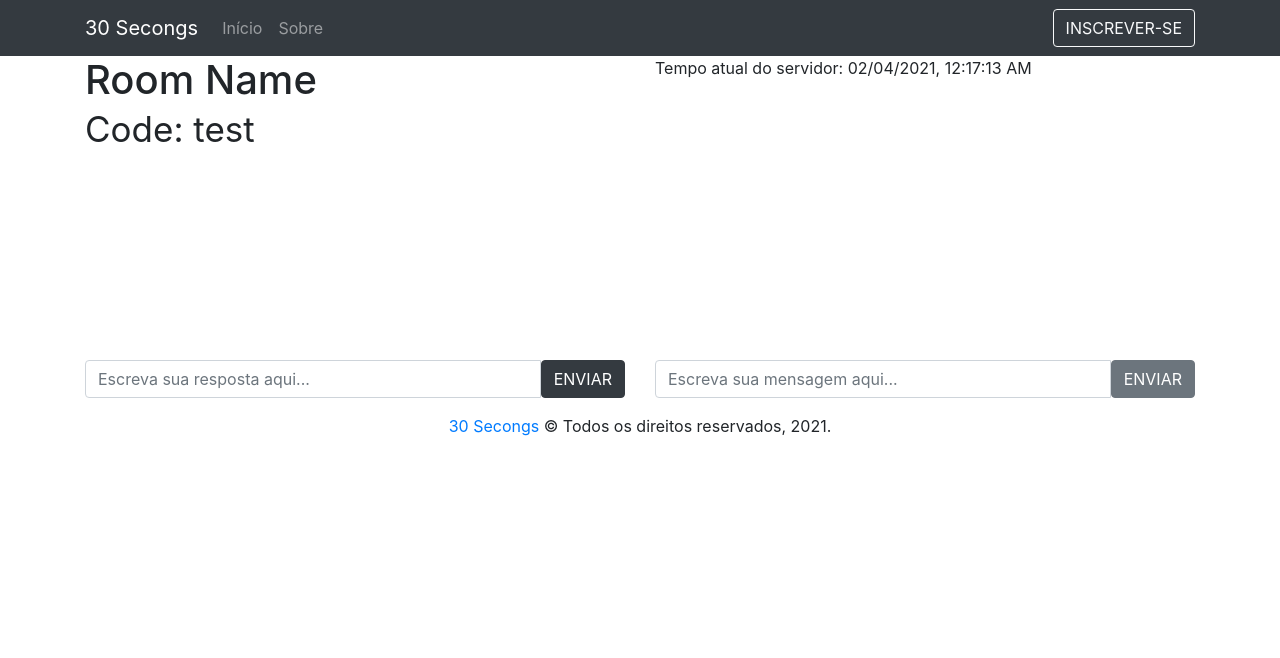
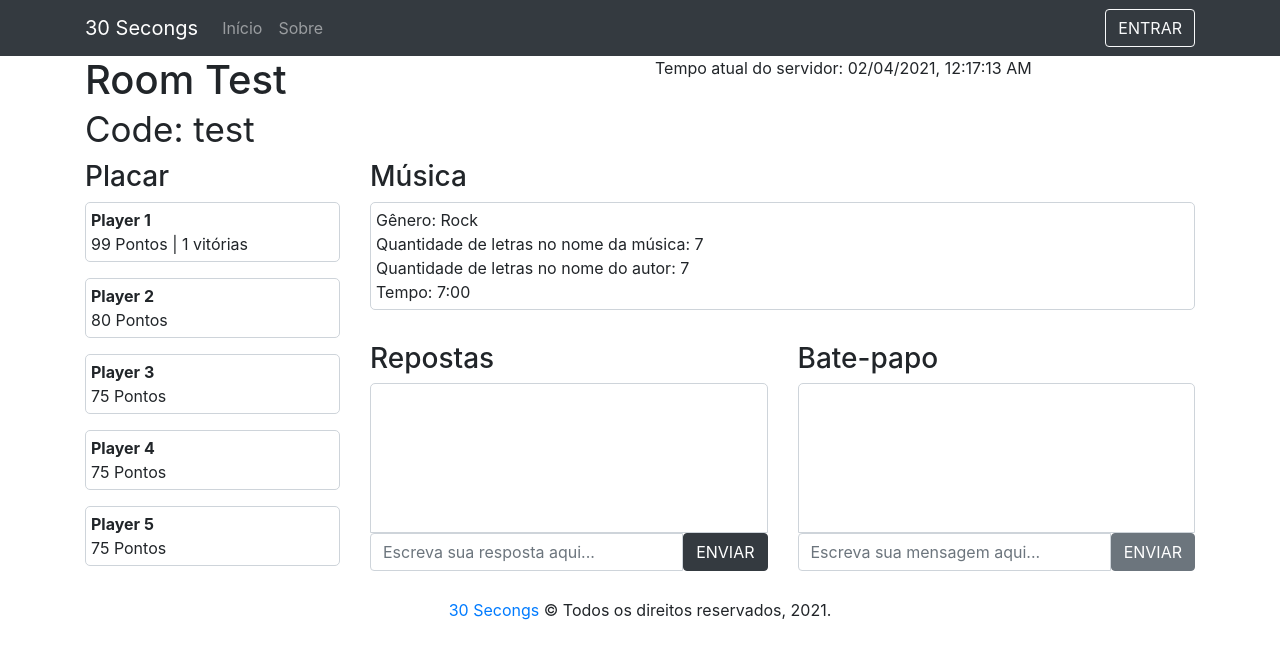
Before and after one commit to bihellzin/if977, a React (Create React App) app in the folder frontend/: page /room/test in a window 1280 px wide. Shown: the top 658 px of the page. Built offline with nearby package versions, Linux system fonts and the light colour scheme.

Commit message:
Update layout

```diff
--- a/frontend/src/components/Navbar.tsx
+++ b/frontend/src/components/Navbar.tsx
@@ -22,9 +22,9 @@ const CustomNavbar = () => {
           <Form inline>
             <Button
               variant="outline-light"
-              onClick={() => handleRoute('/signup')}
+              onClick={() => handleRoute('/auth')}
             >
-              INSCREVER-SE
+              ENTRAR
             </Button>
           </Form>
         </Navbar.Collapse>
--- a/frontend/src/components/Textarea.tsx
+++ b/frontend/src/components/Textarea.tsx
@@ -14,7 +14,7 @@ const Textarea: React.FC<TextareaProps> = ({ value }) => {
   }, [value]);
 
   return (
-    <div ref={textarea} style={{ overflow: 'auto', height: 200 }}>
+    <div ref={textarea} className="message-box">
       {value.map(({ id, message, from }) => (
         <div key={id}>
           <strong>{`${from}:`}</strong> {`${message}`}
--- a/frontend/src/index.css
+++ b/frontend/src/index.css
@@ -13,3 +13,22 @@ body {
 * {
   outline: none;
 }
+
+.hover-pointer:hover {
+  cursor: pointer;
+}
+
+.boxed {
+  border: 1px solid #ced4da;
+  border-radius: 5px;
+  padding: 5px;
+}
+
+.message-box {
+  overflow: auto;
+  height: 150px;
+  border: 1px solid #ced4da;
+  border-top-left-radius: 5px;
+  border-top-right-radius: 5px;
+  padding: 5px;
+}
--- /dev/null
+++ b/frontend/src/pages/Auth.tsx
@@ -0,0 +1,54 @@
+import React from 'react';
+import { Row, Col, Button, Form } from 'react-bootstrap';
+
+const AuthPage: React.FC = () => {
+  return (
+    <Row className="justify-content-md-center">
+      <Col xs={6}>
+        <h1>Autenticar-se</h1>
+        <Form>
+          <Form.Group>
+            <Form.Label>Email</Form.Label>
+            <Form.Control type="email" placeholder="Digite seu e-mail" />
+          </Form.Group>
+          <Form.Group>
+            <Form.Label>Senha</Form.Label>
+            <Form.Control type="password" placeholder="Digite sua senha" />
+          </Form.Group>
+          <Button variant="secondary" type="submit" block>
+            Autenticar
+          </Button>
+        </Form>
+      </Col>
+      <Col xs={6}>
+        <h1>Inscrever-se</h1>
+        <Form>
+          <Form.Group>
+            <Form.Label>Nickname</Form.Label>
+            <Form.Control type="text" placeholder="Digite seu nickname" />
+          </Form.Group>
+          <Form.Group>
+            <Form.Label>Email</Form.Label>
+            <Form.Control type="email" placeholder="Digite seu e-mail" />
+          </Form.Group>
+          <Form.Group>
+            <Form.Label>Senha</Form.Label>
+            <Form.Control type="password" placeholder="Digite sua senha" />
+          </Form.Group>
+          <Form.Group>
+            <Form.Label>Repita a senha</Form.Label>
+            <Form.Control
+              type="password"
+              placeholder="Digite sua senha novamente"
+            />
+          </Form.Group>
+          <Button variant="primary" type="submit" block>
+            Inscrever
+          </Button>
+        </Form>
+      </Col>
+    </Row>
+  );
+};
+
+export default AuthPage;
--- a/frontend/src/pages/Home.tsx
+++ b/frontend/src/pages/Home.tsx
@@ -10,6 +10,7 @@ import {
   Card,
   InputGroup,
   Image,
+  Pagination,
 } from 'react-bootstrap';
 
 function Home() {
@@ -17,6 +18,7 @@ function Home() {
   const [selectedRoom, setSelectedRoom] = useState('');
   const [nickname, setNickname] = useState('');
   const [keyword, setKeyword] = useState('');
+  const [page, setPage] = useState(1);
   const rooms = [
     { code: '1', name: 'Room 1', theme: 'Rock', owner: 'asd', players: 3 },
     { code: '2', name: 'Room 1', theme: 'Rock', owner: 'asd', players: 3 },
@@ -52,7 +54,7 @@ function Home() {
   return (
     <>
       <Carousel
-        className="mb-3"
+        className="mb-3 mt-3"
         controls={false}
         indicators={false}
         interval={3000}
@@ -76,7 +78,8 @@ function Home() {
       <Form>
         <Form.Row>
           <Col xs={12} md={6} className="mb-3">
-            <InputGroup className="mb-3">
+            <Form.Label>Nickname</Form.Label>
+            <InputGroup>
               <Form.Control
                 value={nickname}
                 onChange={e => setNickname(e.target.value)}
@@ -85,7 +88,8 @@ function Home() {
             </InputGroup>
           </Col>
           <Col xs={12} md={6} className="mb-3">
-            <InputGroup className="mb-3">
+            <Form.Label>Buscar sala</Form.Label>
+            <InputGroup>
               <Form.Control
                 value={keyword}
                 onChange={e => setKeyword(e.target.value)}
@@ -102,20 +106,45 @@ function Home() {
               key={room.code}
               className={
                 selectedRoom === room.code
-                  ? 'bg-secondary text-white text-center'
-                  : 'text-center'
+                  ? 'hover-pointer bg-secondary text-white text-center'
+                  : 'hover-pointer text-center'
               }
               onClick={() => handleRoomClick(room.code)}
             >
-              <Card.Header>Tema: {room.theme}</Card.Header>
               <Card.Body>
                 <Card.Title>{room.name}</Card.Title>
-                <Card.Text>Jogadores: {room.players}</Card.Text>
+                <Card.Text>
+                  <small>
+                    Tema: {room.theme} | Jogadores: {room.players} | Criado por:{' '}
+                    {room.owner}
+                  </small>
+                </Card.Text>
               </Card.Body>
             </Card>
           );
         })}
       </CardColumns>
+      <Row>
+        <Col>
+          <Pagination className="justify-content-center">
+            <Pagination.First onClick={() => setPage(1)} />
+            <Pagination.Prev onClick={() => setPage(Math.max(page - 1, 1))} />
+            {Array.from({ length: rooms.length }, (v, k) => k + 1).map(i => (
+              <Pagination.Item
+                key={i}
+                active={page === i}
+                onClick={() => setPage(i)}
+              >
+                {i}
+              </Pagination.Item>
+            ))}
+            <Pagination.Next
+              onClick={() => setPage(Math.min(page + 1, rooms.length))}
+            />
+            <Pagination.Last onClick={() => setPage(rooms.length)} />
+          </Pagination>
+        </Col>
+      </Row>
       <Row xs={12}>
         <Col xs={12} md={3} className="mb-3">
           <Button
--- a/frontend/src/pages/Room.tsx
+++ b/frontend/src/pages/Room.tsx
@@ -8,9 +8,42 @@ function Room() {
   const socket = useContext(SocketContext);
   const roomCode = useParams<{ id: string }>().id;
   const [serverTime, setServerTime] = useState(new Date());
+  const [roomName, setRoomName] = useState('Test');
   const [messages, setMessages] = useState([]);
   const [currentMsg, setCurrentMsg] = useState('');
   const [currentAnswer, setCurrentAnswer] = useState('');
+  const [players, setPlayers] = useState([
+    {
+      id: '1',
+      name: 'Player 1',
+      score: 99,
+      wins: 1,
+    },
+    {
+      id: '2',
+      name: 'Player 2',
+      score: 80,
+      wins: 0,
+    },
+    {
+      id: '3',
+      name: 'Player 3',
+      score: 75,
+      wins: 0,
+    },
+    {
+      id: '4',
+      name: 'Player 4',
+      score: 75,
+      wins: 0,
+    },
+    {
+      id: '5',
+      name: 'Player 5',
+      score: 75,
+      wins: 0,
+    },
+  ]);
 
   useEffect(() => {
     socket.emit('join-room', roomCode);
@@ -31,13 +64,21 @@ function Room() {
     // eslint-disable-next-line react-hooks/exhaustive-deps
   }, []);
 
-  const sendMessage = () => {
+  const sendMessage = (e: any) => {
+    e.preventDefault();
     if (currentMsg) {
       socket.emit('chat-message', currentMsg);
       setCurrentMsg('');
     }
   };
 
+  const sendAnswer = (e: any) => {
+    e.preventDefault();
+    if (currentAnswer) {
+      socket.emit('chat-message', currentAnswer);
+      setCurrentAnswer('');
+    }
+  };
   useEffect(() => {
     socket.on('chat-message', (data: any) => {
       if (data) setMessages(data);
@@ -50,7 +91,7 @@ function Room() {
       <Row>
         <Col xs={6}>
           <h1>
-            Room Name
+            Room {roomName}
             <br />
             <small>Code: {roomCode}</small>
           </h1>
@@ -73,31 +114,62 @@ function Room() {
       </Row>
 
       <Row>
-        <Col>
+        <Col sm={3}>
+          <h3>Placar</h3>
+          {players.map(player => (
+            <p key={player.id} className="boxed">
+              <strong>{player.name}</strong>
+              <br />
+              {player.score} Pontos{' '}
+              {player.wins > 0 ? `| ${player.wins} vitórias` : ''}
+            </p>
+          ))}
+        </Col>
+        <Col sm={9}>
+          <Row>
+            <Col xs={12} className="mb-3">
+              <h3>Música</h3>
+              <p className="boxed">
+                Gênero: Rock
+                <br />
+                Quantidade de letras no nome da música: 7<br />
+                Quantidade de letras no nome do autor: 7<br />
+                Tempo: 7:00
+              </p>
+            </Col>
+            <Col sm={12} md={6}>
+              <h3>Repostas</h3>
               <Textarea value={[]}></Textarea>
+              <Form onSubmit={sendAnswer}>
                 <InputGroup>
                   <Form.Control
                     value={currentAnswer}
                     onChange={e => setCurrentAnswer(e.currentTarget.value)}
                     placeholder="Escreva sua resposta aqui..."
                   />
-            <Button variant="dark" onClick={sendMessage}>
+                  <Button variant="dark" type="submit">
                     ENVIAR
                   </Button>
                 </InputGroup>
+              </Form>
             </Col>
-        <Col>
+            <Col sm={12} md={6}>
+              <h3>Bate-papo</h3>
               <Textarea value={messages}></Textarea>
+              <Form onSubmit={sendMessage}>
                 <InputGroup>
                   <Form.Control
                     value={currentMsg}
                     onChange={e => setCurrentMsg(e.currentTarget.value)}
                     placeholder="Escreva sua mensagem aqui..."
                   />
-            <Button variant="secondary" onClick={sendMessage}>
+                  <Button variant="secondary" type="submit">
                     ENVIAR
                   </Button>
                 </InputGroup>
+              </Form>
+            </Col>
+          </Row>
         </Col>
       </Row>
     </>
--- a/frontend/src/pages/Signin.tsx
+++ /dev/null
@@ -1,11 +0,0 @@
-import React from 'react';
-
-const Signin: React.FC = () => {
-  return (
-    <div>
-      <h1>Autenticar-se</h1>
-    </div>
-  );
-};
-
-export default Signin;
--- a/frontend/src/pages/Signup.tsx
+++ /dev/null
@@ -1,11 +0,0 @@
-import React from 'react';
-
-const Signin: React.FC = () => {
-  return (
-    <div>
-      <h1>Inscrever-se</h1>
-    </div>
-  );
-};
-
-export default Signin;
--- a/frontend/src/routes.tsx
+++ b/frontend/src/routes.tsx
@@ -3,8 +3,7 @@ import Layout from './components/Layout';
 import About from './pages/About';
 import Home from './pages/Home';
 import Room from './pages/Room';
-import Signin from './pages/Signin';
-import Signup from './pages/Signup';
+import Auth from './pages/Auth';
 
 function Routes() {
   return (
@@ -13,9 +12,8 @@ function Routes() {
         <Switch>
           <Route path="/" component={Home} exact />
           <Route path="/room/:id" component={Room} exact />
+          <Route path="/auth" component={Auth} exact />
           <Route path="/about" component={About} exact />
-          <Route path="/signin" component={Signin} exact />
-          <Route path="/signup" component={Signup} exact />
         </Switch>
       </Layout>
     </BrowserRouter>
```
Lines whose indentation alone changed are shown as unchanged.
